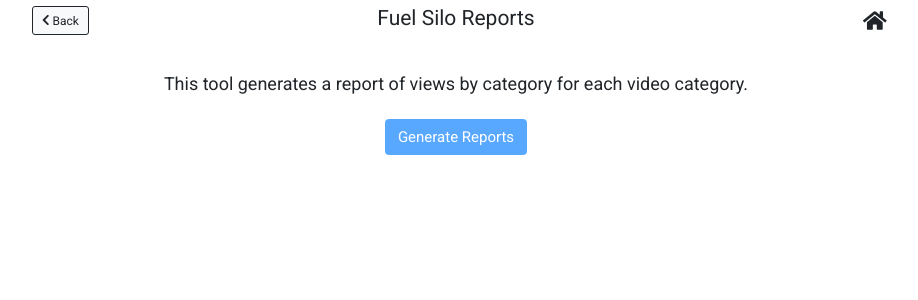
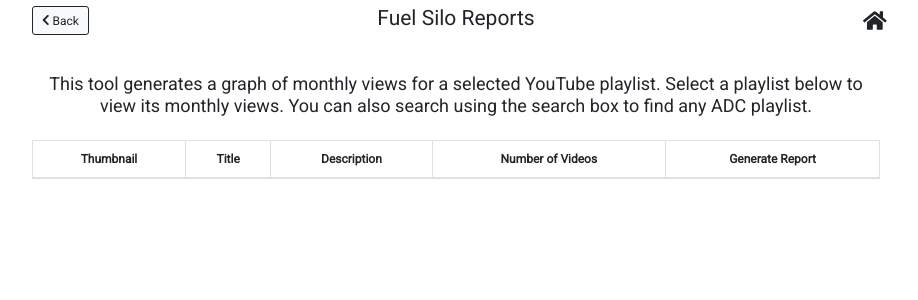
Before and after one commit to automationdirectvideo/ADCVideoDashboard, a PHP site: page /fuel-silo-reports.html in a window 1280 px wide. Shown: the top 300 px of the page, without its empty margins (184-1102 px from the left). Run offline with PHP 8.4, Linux system fonts and the light colour scheme; lists and menus that the app fills with data are empty; style sheets or scripts are compiled from the project's sources; some libraries are stand-ins or nearby versions.

Commit message:
Implement fuel silo reports page

```diff
--- a/control-panel.html
+++ b/control-panel.html
@@ -145,7 +145,7 @@
                 <div>
                   <h4 class="control-section-title">Fuel Silo Reports</h4>
                   <p>
-                    Create Fuel Silo Reports for category views over time.
+                    Create graphs of monthly views for a YouTube playlist.
                   </p>
                   <div class="alert alert-warning construction" role="alert">
                     <i class="fas fa-exclamation-triangle"></i>
@@ -154,7 +154,7 @@
                   <div class="text-center">
                     <a class="btn btn-primary" href="fuel-silo-reports.html">
                       <i class="fas fa-gas-pump mr-1"></i>
-                      Open Fuel Silo Report
+                      Open Fuel Silo Reports
                     </a>
                   </div>
                 </div>
--- a/fuel-silo-reports.html
+++ b/fuel-silo-reports.html
@@ -8,6 +8,7 @@
     <link rel="shortcut icon" type="image/x-icon" href="favicon.ico">
     <title>ADC Video Dashboard</title>
     <link rel="stylesheet" href="https://fonts.googleapis.com/css?family=Noto+Sans|Roboto&display=swap"/>
+    <link rel="stylesheet" href="vendors/DataTables/css/datatables.min.css">
     <link rel="stylesheet" href="vendors/bootstrap/css/bootstrap.min.css"/>
     <link rel="stylesheet" href="resources/css/styles.css"/>
     <link rel="stylesheet" href="vendors/open-iconic/font/css/open-iconic-bootstrap.min.css"/>
@@ -16,6 +17,7 @@
     <script type="text/javascript" src="vendors/fontawesome/js/fontawesome.min.js"></script>
     <script type="text/javascript" src="vendors/jQuery-3.4.0/jquery-3.4.0.min.js"></script>
     <script type="text/javascript" src="vendors/Plotly/plotly-1.51.3.js"></script>
+    <script type="text/javascript" src="vendors/DataTables/js/datatables.min.js"></script>
     <script type="text/javascript" src="vendors/bootstrap/js/bootstrap.min.js"></script>
     <script type="text/javascript" src="resources/js/values.js"></script>
     <script type="text/javascript" src="resources/js/utility.js"></script>
@@ -42,10 +44,39 @@
           </div>
           <div class="text-center">
             <h4>
-              This tool generates a report of views by category for each video category.
+              This tool generates a graph of monthly views for a selected YouTube playlist. Select a playlist below to view its monthly views.
+              You can also search using the search box to find any ADC playlist.
             </h4>
             <br>
-            <button class="btn btn-lg btn-primary mb-5" id="report-button" disabled>Generate Reports</button>
+            <div class="text-center" id="report-loading-div" style="display:none;">
+              <hr id="report-divider">
+              <h4>Report for Playlist:</h4>
+              <h4 id="report-playlist-title"></h4>
+              <i class="fas fa-cog fa-3x fa-spin mb-4" id="report-loading"></i>
+              <h4 id="generating-text">Generating report...</h4>
+            </div>
+            <div id="playlist-graph" style="width:100%;height:50rem;display:none;"></div>
+            <div id="alert-container"></div>
+            <div class="text-center">
+              <i class="fas fa-cog fa-3x fa-spin mb-4" id="table-loading" style="display:none;"></i>
+            </div>
+            <div class="text-left">
+              <table class="table table-bordered table-responsive-md table-striped text-center align-items-center" id="playlist-table">
+                <thead>
+                  <tr>
+                    <th scope="col">Thumbnail</th>
+                    <th scope="col">Title</th>
+                    <th scope="col">Description</th>
+                    <th scope="col">Number of Videos</th>
+                    <th scope="col">Generate Report</th>
+                    <th scope="col" class="d-none">Playlist ID</th>
+                    <th scope="col" class="d-none">Published Date</th>
+                  </tr>
+                </thead>
+                <tbody id="playlist-table-body">
+                </tbody>
+              </table>
+            </div>
           </div>
         </div>
       </div>
--- a/resources/css/styles.css
+++ b/resources/css/styles.css
@@ -482,6 +482,14 @@ body {
   width: 50%;
 }
 
+.table-thumbnail {
+  max-width: 15rem;
+}
+
+table.dataTable#playlist-table tbody td {
+  vertical-align: middle;
+}
+
 /*----- Settings page -----*/
 
 .cursor-grab {
--- a/resources/js/fuelsiloreports.js
+++ b/resources/js/fuelsiloreports.js
@@ -1,12 +1,379 @@
-function getCategoryStatsByYear() {
-  return requestSpreadsheetData("Stats", "Category Views By Year")
-  .then(sheet => {
-    console.log(sheet);
+function displayChannelPlaylists() {
+  return getChannelPlaylists()
+    .then(playlists => {
+      console.log("All Playlist Data");
+      console.log(playlists);
+      createPlaylistsTable(playlists);
+      return Promise.resolve("Displayed Channel Playlists");
+    })
+    .catch(err => {
+      const errorMsg = `Unable to display ADC channel playlists - `;
+      displayError(errorMsg);
+      console.error(errorMsg, err);
+      recordError(err, errorMsg);
+    })
+    .then(response => {
+      const loadingCog = document.getElementById("table-loading");
+      loadingCog.style.display = "none";
+    })
+}
+
+function getChannelPlaylists(pageToken) {
+  let request = {
+    "maxResults": 25,
+    "mine": true,
+    "part": "snippet,contentDetails"
+  };
+  if (pageToken) {
+    request["pageToken"] = pageToken;
+  }
+
+  return gapi.client.youtube.playlists.list(request)
+    .then(response => {
+      console.log("Channel Playlists");
+      console.log(response);
+      let playlistList = []
+      let playlistData = response.result.items;
+      for (let index = 0; index < playlistData.length; index++) {
+        const playlist = playlistData[index];
+        const id = playlist.id;
+        const title = playlist.snippet.title;
+        let thumbnail;
+        try {
+          thumbnail = playlist.snippet.thumbnails.maxres.url;
+        } catch (err) {
+          // MaxRes thumbnail does not exist
+          thumbnail = playlist.snippet.thumbnails.high.url;
+        }
+        const description = playlist.snippet.description;
+        const numVideos = playlist.contentDetails.itemCount;
+        const publishedAt = playlist.snippet.publishedAt;
+        playlistList.push({
+          "id": id,
+          "title": title,
+          "thumbnail": thumbnail,
+          "description": description,
+          "numVideos": numVideos,
+          "publishedAt": publishedAt
+        });
+      }
+
+      let nextPageToken = response.result.nextPageToken;
+      if (nextPageToken) {
+        return getChannelPlaylists(nextPageToken)
+          .then(morePlaylistList => {
+            let allPlaylistList = [].concat.apply([],
+              [playlistList, morePlaylistList]);
+            return allPlaylistList;
+          })
+      } else {
+        return playlistList;
+      }
+    })
+    .catch(err => {
+      const errorMsg = `Unable to get ADC channel playlists - `;
+      displayError(errorMsg);
+      console.error(errorMsg, err);
+      recordError(err, errorMsg);
+    });
+}
+
+function createPlaylistsTable(playlists) {
+  const playlistTableBody = document.getElementById("playlist-table-body");
+  let output = ``;
+  playlists.forEach(playlist => {
+    const id = playlist.id;
+    const title = playlist.title;
+    const thumbnail = playlist.thumbnail;
+    const description = playlist.description || "No Description";
+    const numVideos = playlist.numVideos;
+    let numVideosText;
+    if (numVideos == 1) {
+      numVideosText = "1 video";
+    } else {
+      numVideosText = `${numVideos} videos`;
+    }
+    const publishedAt = playlist.publishedAt;
+    output += `
+    <tr>
+      <td>
+        <a href="https://www.youtube.com/playlist?list=${id}" target="_blank"
+          alt="${title}">
+          <img class="table-thumbnail" src="${thumbnail}"
+            alt="thumbnail" title="${title}">
+        </a>
+      </td>
+      <td class="h5"><strong>${title}</strong></td>
+      <td>${description}</td>
+      <td data-sort="${numVideos}">${numVideosText}</td>
+      <td>
+        <button class="btn btn-lg btn-primary"
+          onclick="generateReportForPlaylist('${id}', '${title}')">
+          Generate Report
+        </button>
+      </td>
+      <td class="d-none">${id}</td>
+      <td class="d-none">${publishedAt}</td>
+    </tr>
+    `;
+  });
+  playlistTableBody.innerHTML = output;
+  $("#playlist-table").DataTable({
+    "columnDefs": [
+      {
+        "orderable": false,
+        "targets": [0, 4]
+      },
+      {
+        "searchable": false,
+        "targets": 6
+      },
+      {
+        "width": "20%",
+        "targets": 1
+      }
+    ],
+    "order": [[6, 'desc']],
+    "pageLength": 25
   });
 }
 
+function generateReportForPlaylist(playlistId, playlistTitle) {
+  console.log(`Report generated for playlist: ${playlistId}`);
+
+  $("html, body").animate({scrollTop: 0}, "slow");
+  const reportLoadingDiv = document.getElementById("report-loading-div");
+  reportLoadingDiv.style.display = "";
+  const reportPlaylistTitle = document.getElementById("report-playlist-title");
+  reportPlaylistTitle.innerText = playlistTitle;
+
+  const startDate = "2010-01-01";
+  const endDate = "2020-05-01";
+  return getPlaylistVideos(playlistId)
+    .then(videos => {
+      console.log(videos);
+      return getCumulativeViews(videos, startDate, endDate);
+    })
+    .then(monthlyViews => {
+      console.log("Monthly Views");
+      console.log(monthlyViews);
+      createMonthlyViewsGraph(monthlyViews);
+    })
+    .catch(err => {
+      const errorMsg = `Unable to generate report for playlist: ${playlistId}` +
+        ` - `;
+      displayError(errorMsg);
+      console.error(errorMsg, err);
+      recordError(err, errorMsg);
+    })
+    .then(response => {
+      const loadingCog = document.getElementById("report-loading");
+      const generatingText = document.getElementById("generating-text");
+      loadingCog.style.display = "none";
+      generatingText.style.display = "none";
+    })
+}
+
+function getPlaylistVideos(playlistId, pageToken) {
+  let request = {
+    "part": "snippet,status,contentDetails",
+    "maxResults": 50,
+    "playlistId": playlistId
+  };
+  if (pageToken) {
+    request["pageToken"] = pageToken;
+  }
+
+  return gapi.client.youtube.playlistItems.list(request)
+    .then(response => {
+      console.log("Playlist Videos:");
+      console.log(response);
+      let videoList = [];
+      let videoData = response.result.items;
+      for (let index = 0; index < videoData.length; index++) {
+        const video = videoData[index];
+        const videoId = video.contentDetails.videoId;
+        videoList.push(videoId);
+      }
+
+      let nextPageToken = response.result.nextPageToken;
+      if (nextPageToken) {
+        return getPlaylistVideos(playlistId, nextPageToken)
+          .then(moreVideosList => {
+            let allVideosList = [].concat.apply([],
+              [videoList, moreVideosList]);
+            return allVideosList;
+          })
+      } else {
+        return videoList;
+      }
+    })
+    .catch(err => {
+      const errorMsg = `Unable to get videos for playlist: ${playlistId} - `;
+      displayError(errorMsg);
+      console.error(errorMsg, err);
+      recordError(err, errorMsg);
+    });
+}
+
+function getCumulativeViews(videos, startDate, endDate) {
+  let videoViewsRequests = [];
+  videos.forEach(videoId => {
+    videoViewsRequests.push(getVideoViewsByMonth(videoId, startDate, endDate));
+  });
+
+  return Promise.all(videoViewsRequests)
+    .then(viewsData => {
+      let monthlyViews = {};
+      viewsData.forEach(videoViews => {
+        videoViews.forEach(monthData => {
+          const month = monthData[0];
+          const views = monthData[1];
+          if (!monthlyViews[month]) {
+            monthlyViews[month] = 0;
+          }
+          monthlyViews[month] += views;
+        });
+      });
+      return monthlyViews;
+    })
+    .catch(err => {
+      const errorMsg = `Unable to combine all views data into one array - `;
+      displayError(errorMsg);
+      console.error(errorMsg, err);
+      recordError(err, errorMsg);
+    });
+}
+
+function getVideoViewsByMonth(videoId, startDate, endDate) {
+  const request = {
+    "dimensions": "month",
+    "endDate": endDate,
+    "filters": `video==${videoId}`,
+    "ids": "channel==MINE",
+    "metrics": "views",
+    "startDate": startDate
+  };
+
+  return gapi.client.youtubeAnalytics.reports.query(request)
+    .then(response => {
+      const viewsData = response.result.rows;
+      return viewsData;
+    })
+    .catch(err => {
+      const errorMsg = `Unable to get monthly views for video: ${videoId} - `;
+      displayError(errorMsg);
+      console.error(errorMsg, err);
+      recordError(err, errorMsg);
+    });
+}
+
+function createMonthlyViewsGraph(monthlyViews) {
+  let monthList = [];
+  let viewsList = [];
+  for (const month in monthlyViews) {
+    if (monthlyViews.hasOwnProperty(month)) {
+      const views = monthlyViews[month];
+      monthList.push(month);
+      viewsList.push(views);
+    }
+  }
+  console.log([monthList[0], monthList[monthList.length - 1]]);
+  const trace = [{
+    "x": monthList,
+    "y": viewsList,
+    "type": "bar",
+    "name": "Monthy Views"
+  }];
+  let layout = {
+    height: 800,
+    width: 1400,
+    title: {
+      font: {
+        size: 20
+      },
+      text: "Playlist Monthly Views"
+    },
+    xaxis: {
+      automargin: true,
+      hoverformat: "%b %Y",
+      tickformat: "%b<br>%Y",
+      tickfont: {
+        size: 14
+      },
+      title: {
+        font: {
+          size: 18
+        },
+        text: "Month"
+      }
+    },
+    yaxis: {
+      automargin: true,
+      fixedrange: true,
+      tickfont: {
+        size: 14
+      },
+      title: {
+        font: {
+          size: 18
+        },
+        text: "Views"
+      }
+    }
+  };
+  const config = {
+    scrollZoom: false,
+    displayModeBar: false
+  };
+  if (monthList.length < 7) {
+    layout.xaxis.nticks = monthList.length;
+  }
+  console.log(trace);
+  Plotly.newPlot("playlist-graph", trace, layout, config);
+  document.getElementById("playlist-graph").style.display = "";
+}
+
+function displayError(errorMsg) {
+  const alertContainer = document.getElementById("alert-container");
+  const alertText = `
+    <div class="alert alert-danger alert-dismissible fade show mb-2" id="error-alert" role="alert" style="display:inline-block;">
+      <i class="fas fa-exclamation-triangle"></i>  <strong>An error occurred:</strong> ${errorMsg}
+      <button type="button" class="close" data-dismiss="alert" aria-label="Close">
+        <span aria-hidden="true">&times;</span>
+      </button>
+    </div>`;
+  const alertDiv = createElement(alertText, "DIV");
+  prependElement(alertContainer, alertDiv);
+}
+
 function loadSignedIn() {
-  const scanButton = document.getElementById("report-button");
-  scanButton.disabled = "";
-  scanButton.onclick = getCategoryStatsByYear;
+  const loadingCog = document.getElementById("table-loading");
+  loadingCog.style.display = "";
+  displayChannelPlaylists();
 }
+
+/**
+ * *Plan for Fuel Silo Reports page
+ *
+ * Show a list of all ADC Playlists
+ *  Maybe in a table
+ * Selecting a playlist causes
+ *  Playlists disapear/collapse
+ *  Show the playlist title
+ *  Show the views over time graph
+ *  Perhaps save the graph to a sheet via graphData or actual image
+ *
+ * *Technical Steps
+ *
+ *  ✔ Request all ADC playlists
+ *      Title, thumbnail, description, and playlistId
+ *  ✔ Display playlists in a table/list
+ *  ✔ Add playlist selector
+ *  ✔ Create plotly graph
+ *  Research saving images to Google Sheets
+ *  Save image/graphData to Google Sheets
+ *  Add error container & display error calls
+ *  Add loading bar
+ *
+ */
```
